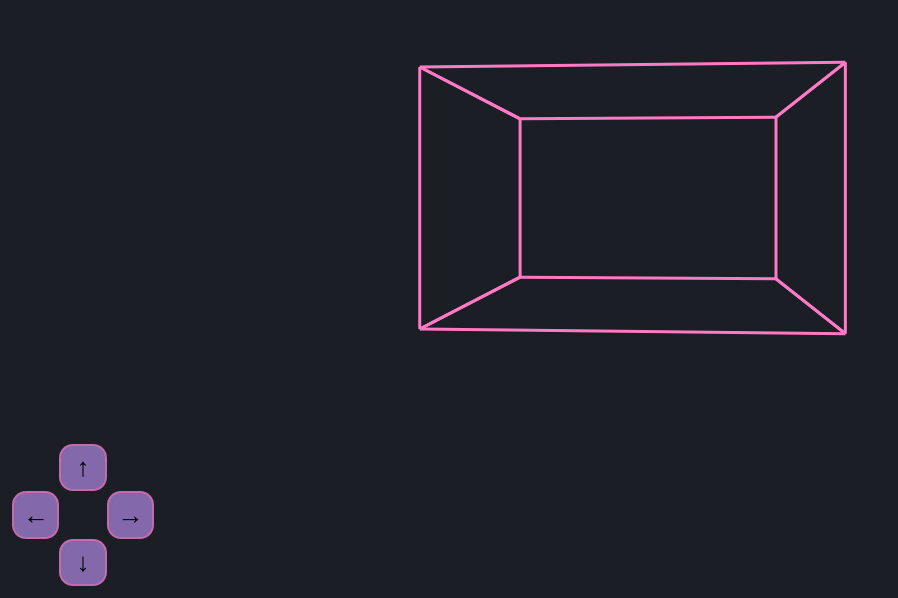
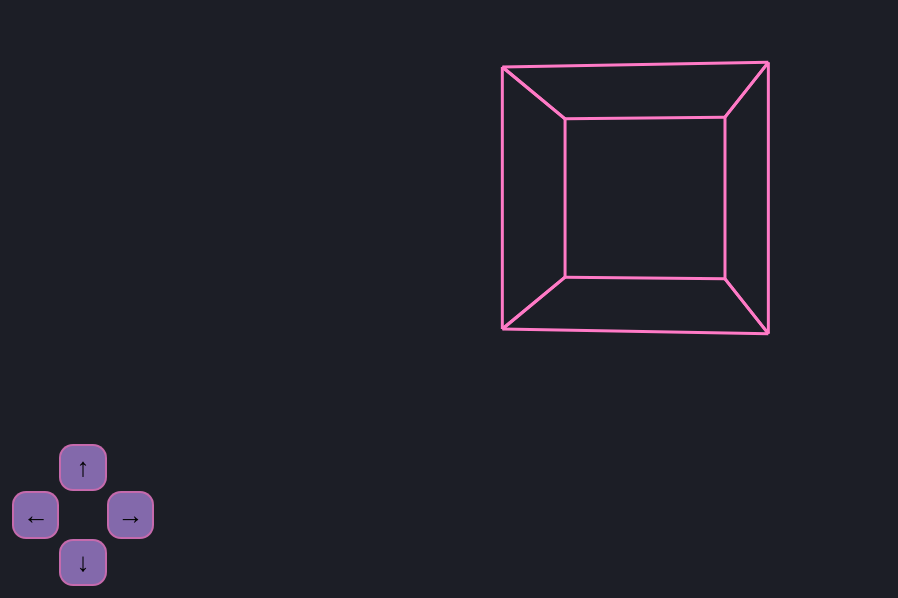
Before and after one commit to chrissolanilla/ds_streamer, a plain HTML site: page frontend/index.html in a window 1280 px wide. Shown: the part 202-800 px from the top of the page, without its empty margins (0-898 px from the left). Drawn offline with Linux system fonts and the light colour scheme.

Commit message:
makes cube the same size different sizes

```diff
--- a/frontend/index.js
+++ b/frontend/index.js
@@ -91,9 +91,18 @@ function screen(p){
     //make y correctly go up
     const w = game.getBoundingClientRect().width;
     const h = game.getBoundingClientRect().height;
+
+    //make it so the cube stays same size and now get taller or wider
+    //uniform scale
+    const s = Math.min(w, h);
+    const cx = w / 2;
+    const cy = h / 2;
+
     return {
-        x: (p.x + 1)/2*w,
-        y: (1-(p.y + 1)/2)*h,
+        x: cx + p.x * (s / 2),
+        y: cy - p.y * (s / 2),
+        // x: (p.x + 1)/2*w,
+        // y: (1-(p.y + 1)/2)*h,
     }
 }
 
--- a/frontend/style.css
+++ b/frontend/style.css
@@ -6,6 +6,10 @@ body {
     /* not sure if we really need this but makes sense */
     -webkit-user-select: none;
     user-select: none;
+}
+
+.dpad, .dpad button {
+  touch-action: manipulation; /* allows taps, prevents double-tap zoom */
 }
 
 /* ts fill screen */
@@ -20,6 +24,7 @@ body {
     width: 100%;
     height: 100%;
     display: block;
+    z-index:0;
 }
 
 canvas {
@@ -28,6 +33,7 @@ canvas {
 }
 
 .mobile-UI {
+    z-index: 10;
     /* display: flex; */
     position: absolute;
     left: max(12px, env(safe-area-inset-left));
@@ -41,7 +47,7 @@ canvas {
   --pad: clamp(142px, 18vmin, 140px);   /* whole dpad size */
   --btn: calc(var(--pad) / 3);
 
-  pointer-events: auto;
+  /* pointer-events: auto; */
   display: grid;
   grid-template-columns: repeat(3, var(--btn));
   grid-template-rows: repeat(3, var(--btn));
```
